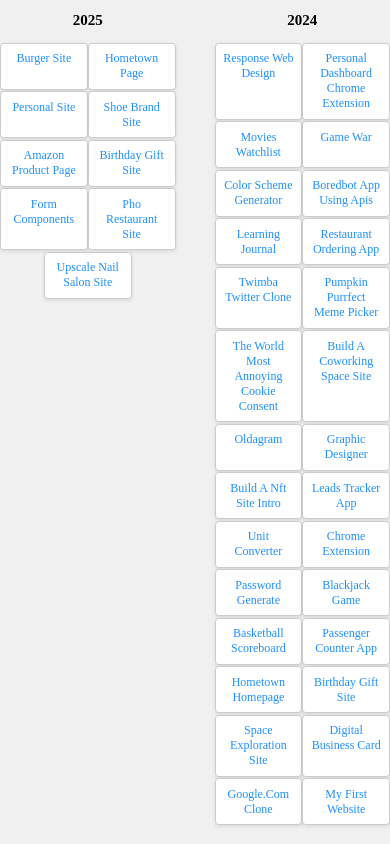
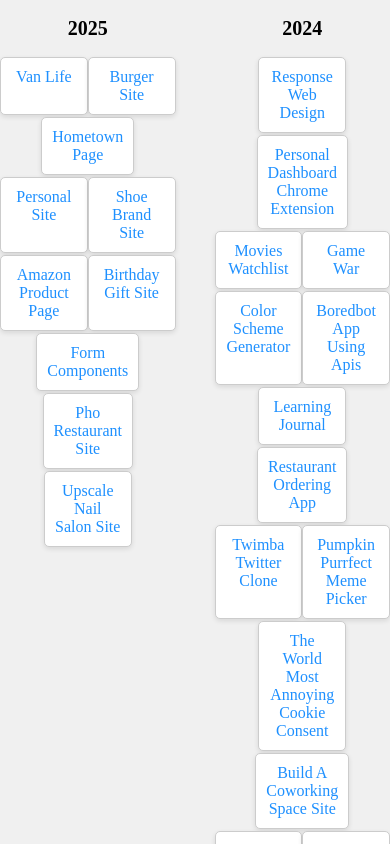
Before and after one commit to thanhpham091790/react, a React (Vite) app: page / in a window 390 px wide. Shown: the top 844 px of the page. Built offline with nearby package versions, Linux system fonts and the light colour scheme.

Commit message:
Update structure of portfolio for react version

```diff
--- a/App.jsx
+++ b/App.jsx
@@ -1,7 +1,7 @@
 import { BrowserRouter, Routes, Route } from "react-router-dom"
 
 import Projects from "./projects/Projects";
-import Project2025009 from "./projects/2025009/Project2025009";
+import ProjectDetail from "./projects/ProjectDetail";
 
 export default function App() {
     return (
@@ -9,7 +9,7 @@ export default function App() {
             <BrowserRouter>
                 <Routes>
                     <Route path="/" element={<Projects />} />
-                    <Route path="/2025009" element={<Project2025009 />} />
+                    <Route path="/:projectUrl" element={<ProjectDetail />} />
                 </Routes>
             </BrowserRouter>
         </>
--- a/index.css
+++ b/index.css
@@ -5,18 +5,8 @@
   box-sizing: border-box;
 }
 
-html {
-  font-size: 1px;
-}
-
+html,
 body {
   margin: 0;
   padding: 0;
-  overflow: hidden;
-}
-
-@media screen and (max-width: 992px) {
-  html {
-    font-size: 0.75px;
-  }
 }/*# sourceMappingURL=index.css.map */
--- a/index.scss
+++ b/index.scss
@@ -5,18 +5,8 @@
     box-sizing: border-box;
 }
 
-html {
-    font-size: 1px;
-}
-
+html,
 body {
     margin: 0;
     padding: 0;
-    overflow: hidden;
 }
-
-@media screen and (max-width: 992px) {
-    html {
-        font-size: 0.75px;
-    }
-}
--- /dev/null
+++ b/projects/2025009/Project2025009.jsx
@@ -0,0 +1,7 @@
+function Project2025009() {
+    return (
+        <h1>Project 2025009</h1>
+    );
+}
+
+export default Project2025009;
--- /dev/null
+++ b/projects/2025010/Project2025010.jsx
@@ -0,0 +1,7 @@
+function Project2025010() {
+    return (
+        <h1>Project 2025010</h1>
+    );
+}
+
+export default Project2025010;
--- /dev/null
+++ b/projects/ProjectDetail.jsx
@@ -0,0 +1,20 @@
+import React, { Suspense } from "react";
+import { useParams } from "react-router-dom";
+
+const projectMap = {
+    "2025009": React.lazy(() => import("./2025009/Project2025009")),
+    "2025010": React.lazy(() => import("./2025010/Project2025010")),
+}
+
+function ProjectDetail() {
+    const { projectUrl } = useParams();
+    const Project = projectMap[projectUrl] || (() => <p>React version is actively building. Want to see <a href="https://web-thanhpham.netlify.app/" target="_blank">web version</a>!</p>);
+
+    return (
+        <Suspense fallback={<div>Loading...</div>}>
+            <Project />
+        </Suspense>
+    );
+}
+
+export default ProjectDetail;
--- a/projects/Projects.jsx
+++ b/projects/Projects.jsx
@@ -1,6 +1,7 @@
 import './projects.css';
-import { data } from './data.js';
+import { data } from './projectData.js';
 import { Link } from 'react-router-dom';
+import { FaReact } from "react-icons/fa";
 
 export default function Projects() {
 
@@ -13,6 +14,7 @@ export default function Projects() {
                         return (
                             <li key={project.id}>
                                 <Link to={`/${project.url}`}>{project.name}</Link>
+                                { project.react}
                             </li>
                         )
 
--- a/projects/data.js
+++ b/projects/projectData.js
@@ -4,6 +4,12 @@ export const data = [
     {
         year: "2025",
         projects: [
+            {
+                id: "2025010",
+                name: "Van Life",
+                url: "2025010",
+                react: false,
+            },
             {
                 id: "2025009",
                 name: "burger site",
--- a/projects/projects.css
+++ b/projects/projects.css
@@ -11,7 +11,7 @@
 }
 .projects h2 {
   text-align: center;
-  font-size: 20rem;
+  font-size: 1.25em;
 }
 .projects ul {
   list-style-type: none;
@@ -24,17 +24,17 @@
 }
 .projects ul li {
   flex-basis: 50%;
-  margin: 1rem 0;
-  padding: 10rem;
-  border: 1rem solid #ccc;
-  border-radius: 5rem;
+  margin: 0.0625em 0;
+  padding: 0.625em;
+  border: 0.0625em solid #ccc;
+  border-radius: 0.3125em;
   background-color: #fff;
-  box-shadow: 0 2rem 5rem rgba(0, 0, 0, 0.1);
+  box-shadow: 0 0.125em 0.3125em rgba(0, 0, 0, 0.1);
   text-align: center;
 }
 .projects ul li a {
   text-decoration: none;
   color: dodgerblue;
   text-transform: capitalize;
-  font-size: 16rem;
+  font-size: 1em;
 }/*# sourceMappingURL=projects.css.map */
--- a/projects/projects.scss
+++ b/projects/projects.scss
@@ -12,7 +12,7 @@
 
     h2 {
         text-align: center;
-        font-size: 20rem;
+        font-size: 1.25em;
     }
 
     ul {
@@ -26,19 +26,19 @@
 
         li {
             flex-basis: 50%;
-            margin: 1rem 0;
-            padding: 10rem;
-            border: 1rem solid #ccc;
-            border-radius: 5rem;
+            margin: 0.0625em 0;
+            padding: 0.625em;
+            border: 0.0625em solid #ccc;
+            border-radius: 0.3125em;
             background-color: #fff;
-            box-shadow: 0 2rem 5rem rgba(0, 0, 0, 0.1);
+            box-shadow: 0 0.125em 0.3125em rgba(0, 0, 0, 0.1);
             text-align: center;
 
             a {
                 text-decoration: none;
                 color: dodgerblue;
                 text-transform: capitalize;
-                font-size: 16rem
+                font-size: 1em
             }
         }
     }
```
Also changed, not shown: 2 other files (tests, documents, lock files or other folders).
